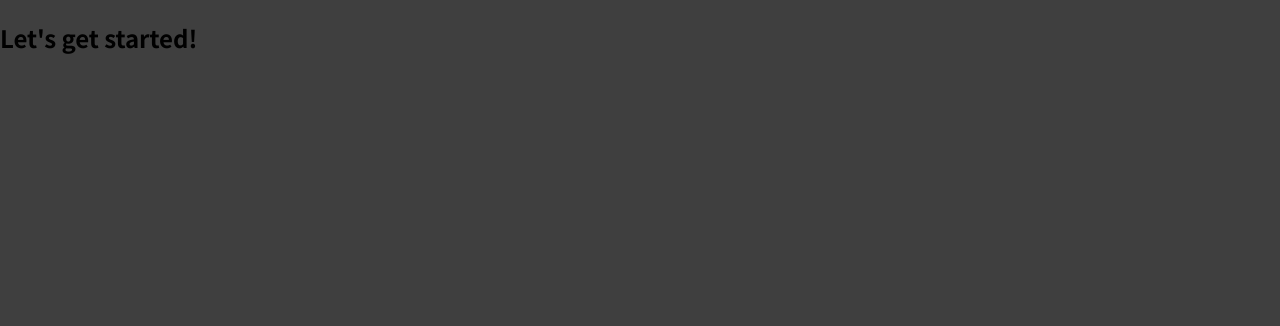
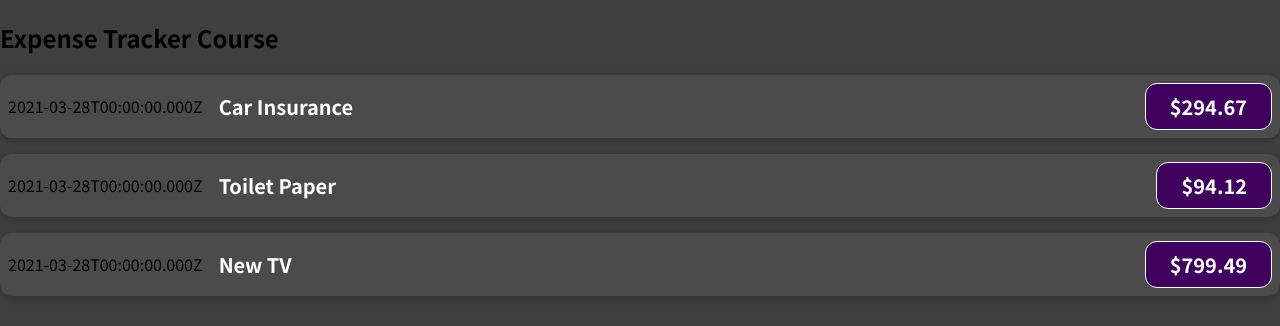
Before and after one commit to denizandac/ExpenseTracker, a JavaScript app: page / in a window 1280 px wide. Shown: the top 326 px of the page. Built offline with nearby package versions, Linux system fonts and the light colour scheme.

Commit message:
Expense Item Component
+ created very basic expense item component,
+ reused that component with parameter passing by using props.

```diff
--- a/src/App.js
+++ b/src/App.js
@@ -1,7 +1,44 @@
+import ExpenseItem from "./components/ExpenseItem";
+
 function App() {
+  const expenses = [
+    {
+      id: 1,
+      name: "Car Insurance",
+      price: 294.67,
+      date: new Date(2021, 2, 28),
+    },
+    {
+      id: 2,
+      name: "Toilet Paper",
+      price: 94.12,
+      date: new Date(2021, 2, 28),
+    },
+    {
+      id: 3,
+      name: "New TV",
+      price: 799.49,
+      date: new Date(2021, 2, 28),
+    },
+  ];
   return (
     <div>
-      <h2>Let's get started!</h2>
+      <h2>Expense Tracker Course</h2>
+      <ExpenseItem
+        name={expenses[0].name}
+        price={expenses[0].price}
+        date={expenses[0].date}
+      />
+      <ExpenseItem
+        name={expenses[1].name}
+        price={expenses[1].price}
+        date={expenses[1].date}
+      />
+      <ExpenseItem
+        name={expenses[2].name}
+        price={expenses[2].price}
+        date={expenses[2].date}
+      />
     </div>
   );
 }
--- /dev/null
+++ b/src/components/ExpenseItem.css
@@ -0,0 +1,56 @@
+.expense-item {
+  display: flex;
+  justify-content: space-between;
+  align-items: center;
+  box-shadow: 0 2px 8px rgba(0, 0, 0, 0.25);
+  padding: 0.5rem;
+  margin: 1rem 0;
+  border-radius: 12px;
+  background-color: #4b4b4b;
+}
+
+.expense-item__description {
+  display: flex;
+  flex-direction: column;
+  gap: 1rem;
+  align-items: flex-end;
+  flex-flow: column-reverse;
+  justify-content: flex-start;
+  flex: 1;
+}
+
+.expense-item h2 {
+  color: #3a3a3a;
+  font-size: 1rem;
+  flex: 1;
+  margin: 0 1rem;
+  color: white;
+}
+
+.expense-item__price {
+  font-size: 1rem;
+  font-weight: bold;
+  color: white;
+  background-color: #40005d;
+  border: 1px solid white;
+  padding: 0.5rem;
+  border-radius: 12px;
+}
+
+@media (min-width: 580px) {
+  .expense-item__description {
+    flex-direction: row;
+    align-items: center;
+    justify-content: flex-start;
+    flex: 1;
+  }
+
+  .expense-item__description h2 {
+    font-size: 1.25rem;
+  }
+
+  .expense-item__price {
+    font-size: 1.25rem;
+    padding: 0.5rem 1.5rem;
+  }
+}
--- /dev/null
+++ b/src/components/ExpenseItem.js
@@ -0,0 +1,15 @@
+import "./ExpenseItem.css";
+
+function ExpenseItem(props) {
+  return (
+    <div className="expense-item">
+      <div>{props.date.toISOString()}</div>
+      <div className="expense-item__description">
+        <h2>{props.name}</h2>
+        <div className="expense-item__price">${props.price}</div>
+      </div>
+    </div>
+  );
+}
+
+export default ExpenseItem;
```
